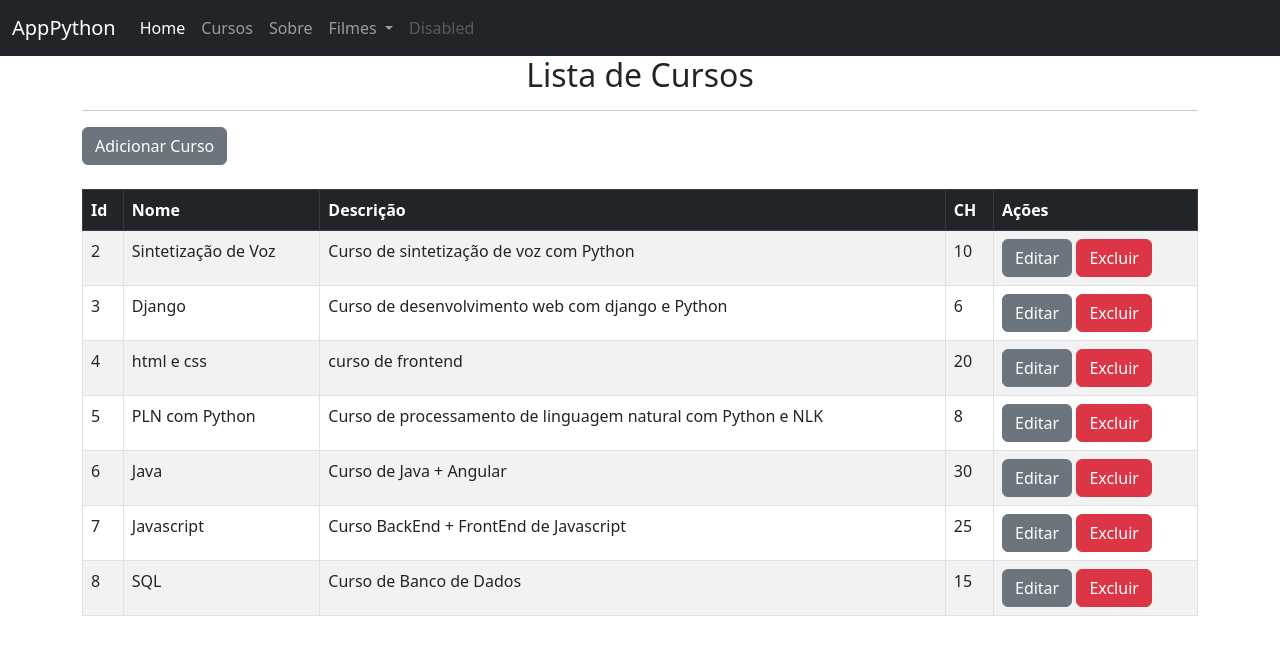
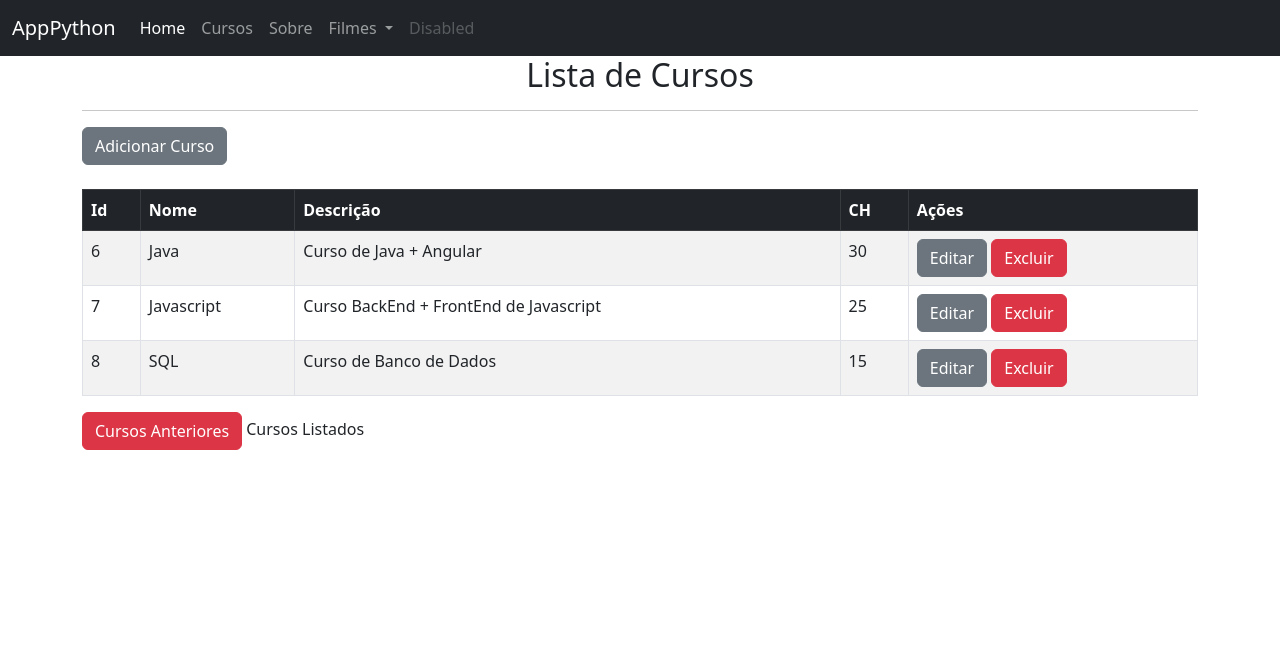
Before and after one commit to LonguiVic/Flask-Udemy, a Flask app: page /cursos?page=2 in a window 1280 px wide. Shown: the top 655 px of the page. Run offline with Flask 3, Linux system fonts and the light colour scheme.

Commit message:
Paginação

```diff
--- a/app.py
+++ b/app.py
@@ -63,7 +63,10 @@ def filmes(propriedade):
 
 @app.route('/cursos')
 def lista_cursos():
-    return render_template("cursos.html", cursos=cursos.query.all())
+    page = request.args.get('page', 1, type=int)
+    per_page = 4
+    todos_cursos = cursos.query.paginate(page=page, per_page=per_page)
+    return render_template("cursos.html", cursos=todos_cursos)
 
 
 @app.route('/cria_cursos', methods=["GET", "POST"])
--- a/templates/cursos.html
+++ b/templates/cursos.html
@@ -16,7 +16,7 @@
         </tr>
     </thead>
     <tbody>
-        {% for curso in cursos %}
+        {% for curso in cursos.items %}
         <tr>
             <td>{{curso.id}}</td>
             <td>{{curso.nome}}</td>
@@ -30,4 +30,14 @@
         {% endfor %}
     </tbody>
 </table>
+{% if cursos.has_prev %}
+    <a href="{{url_for('lista_cursos', page=cursos.prev_num)}}" class="btn btn-danger">Cursos Anteriores</a>
+{% else %}
+    Cursos Listados
+{% endif %}
+{% if cursos.has_next %}
+    <a href="{{url_for('lista_cursos', page=cursos.next_num)}}" class="btn btn-success">Próximos Cursos</a>
+{% else %}
+    Cursos Listados
+{% endif %}
 {% endblock conteudo %}
```
